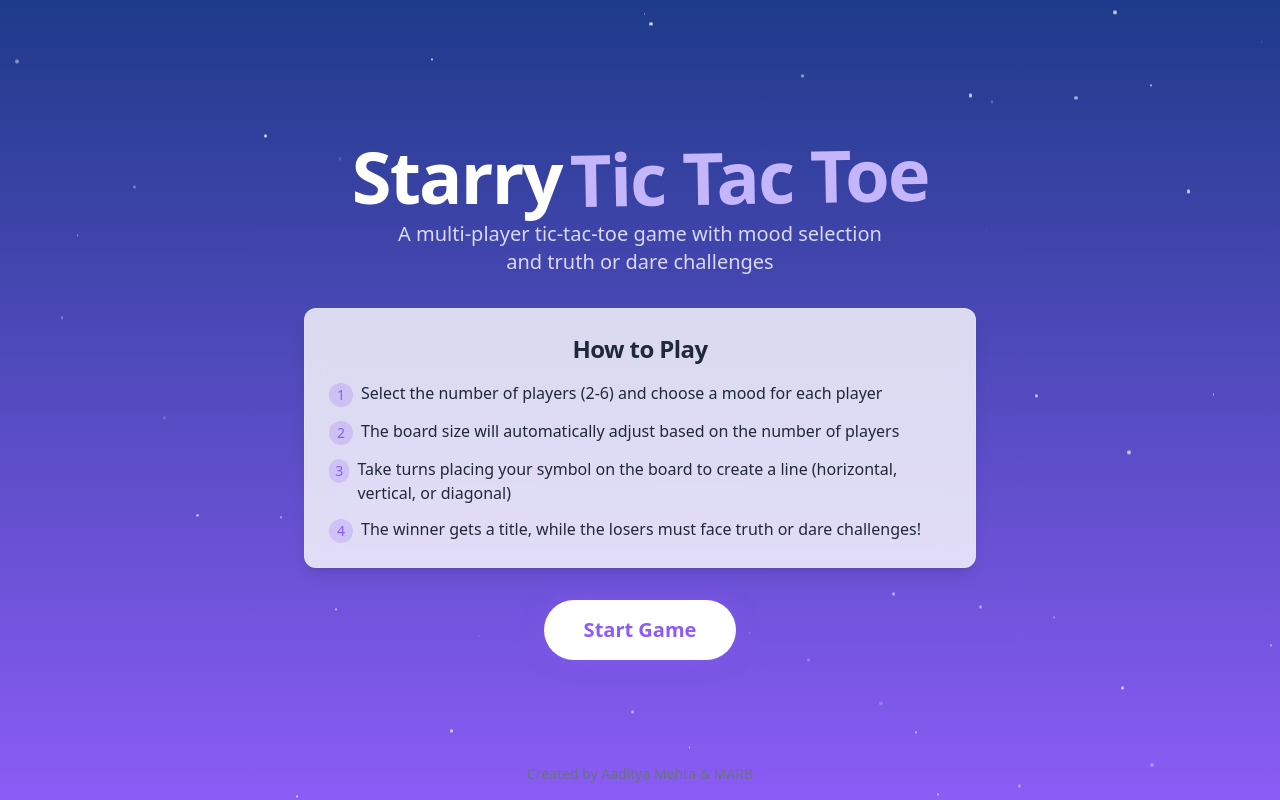
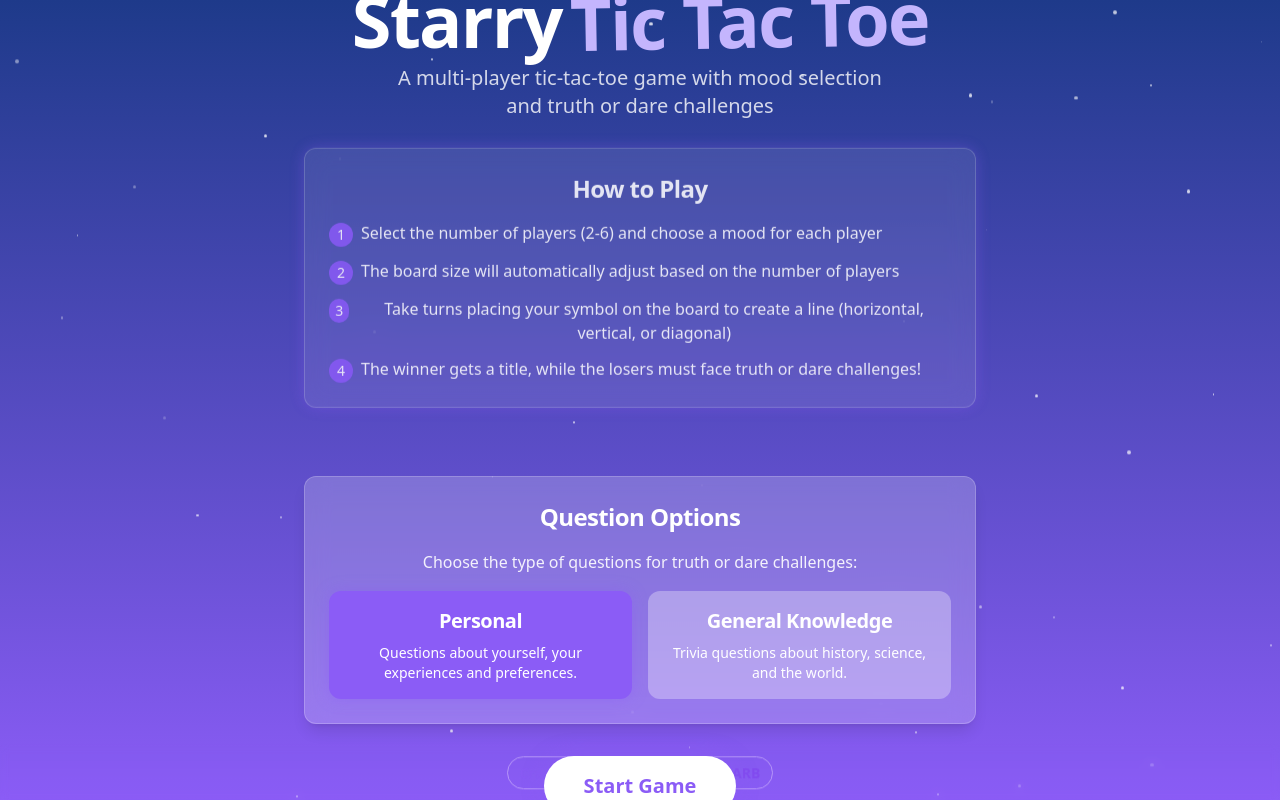
Before and after one commit to Adi555-M/starry-mood-tic-tac-toe, a React (Vite) app: page / in a window 1280 px wide. Built offline with nearby package versions, Linux system fonts and the light colour scheme.

Commit message:
Enhance Start Screen Instructions
Improve readability of how-to-play instructions on the start screen and add personal and general trivia questions. Also, improve the credits section.

```diff
--- a/src/components/StartScreen.tsx
+++ b/src/components/StartScreen.tsx
@@ -1,13 +1,18 @@
 
-import React from "react";
+import React, { useState } from "react";
 import { motion } from "framer-motion";
 import { cn } from "@/lib/utils";
+import { Card } from "@/components/ui/card";
 
 type StartScreenProps = {
   onStart: () => void;
 };
 
+type QuestionType = "personal" | "general";
+
 const StartScreen: React.FC<StartScreenProps> = ({ onStart }) => {
+  const [questionType, setQuestionType] = useState<QuestionType>("personal");
+
   // Create an array of random stars for the background effect
   const stars = Array.from({ length: 50 }, (_, i) => ({
     id: i,
@@ -85,36 +90,96 @@ const StartScreen: React.FC<StartScreenProps> = ({ onStart }) => {
           initial={{ opacity: 0, y: 20 }}
           animate={{ opacity: 1, y: 0 }}
           transition={{ duration: 0.5, delay: 1 }}
-          className="glass-card max-w-2xl w-full mb-8 p-6 text-left bg-white/80 backdrop-blur-lg shadow-lg"
+          className="max-w-2xl w-full mb-8"
         >
-          <h2 className="text-2xl font-bold mb-4 text-center text-gray-800">How to Play</h2>
-          <ul className="space-y-3 text-gray-800 font-medium">
+          <motion.div
+            className="backdrop-blur-md bg-white/10 rounded-xl p-6 mb-8 border border-white/20 shadow-glow-md"
+            whileHover={{
+              backgroundColor: "rgba(255, 255, 255, 0.2)",
+              transition: { duration: 0.3 }
+            }}
+            initial={{ opacity: 0.7 }}
+            animate={{
+              opacity: [0.7, 0.9, 0.7],
+              y: [0, -5, 0]
+            }}
+            transition={{
+              duration: 10,
+              repeat: Infinity,
+              repeatType: "reverse"
+            }}
+          >
+            <h2 className="text-2xl font-bold mb-4 text-center text-white">How to Play</h2>
+            <ul className="space-y-3 text-white font-medium">
               <li className="flex items-start">
-              <span className="inline-flex items-center justify-center bg-starry-purple/20 text-starry-purple h-6 w-6 rounded-full text-sm mr-2 mt-0.5">1</span>
+                <span className="inline-flex items-center justify-center bg-starry-purple text-white h-6 w-6 rounded-full text-sm mr-2 mt-0.5">1</span>
                 <span>Select the number of players (2-6) and choose a mood for each player</span>
               </li>
               <li className="flex items-start">
-              <span className="inline-flex items-center justify-center bg-starry-purple/20 text-starry-purple h-6 w-6 rounded-full text-sm mr-2 mt-0.5">2</span>
+                <span className="inline-flex items-center justify-center bg-starry-purple text-white h-6 w-6 rounded-full text-sm mr-2 mt-0.5">2</span>
                 <span>The board size will automatically adjust based on the number of players</span>
               </li>
               <li className="flex items-start">
-              <span className="inline-flex items-center justify-center bg-starry-purple/20 text-starry-purple h-6 w-6 rounded-full text-sm mr-2 mt-0.5">3</span>
+                <span className="inline-flex items-center justify-center bg-starry-purple text-white h-6 w-6 rounded-full text-sm mr-2 mt-0.5">3</span>
                 <span>Take turns placing your symbol on the board to create a line (horizontal, vertical, or diagonal)</span>
               </li>
               <li className="flex items-start">
-              <span className="inline-flex items-center justify-center bg-starry-purple/20 text-starry-purple h-6 w-6 rounded-full text-sm mr-2 mt-0.5">4</span>
+                <span className="inline-flex items-center justify-center bg-starry-purple text-white h-6 w-6 rounded-full text-sm mr-2 mt-0.5">4</span>
                 <span>The winner gets a title, while the losers must face truth or dare challenges!</span>
               </li>
             </ul>
+          </motion.div>
+        </motion.div>
+
+        <motion.div
+          initial={{ opacity: 0, y: 20 }}
+          animate={{ opacity: 1, y: 0 }}
+          transition={{ duration: 0.5, delay: 1.2 }}
+          className="glass-card p-6 rounded-xl bg-white/20 backdrop-blur-md max-w-2xl w-full mb-8"
+        >
+          <h2 className="text-2xl font-bold mb-4 text-center text-white">Question Options</h2>
+          <p className="text-white/90 text-center mb-4">Choose the type of questions for truth or dare challenges:</p>
+
+          <div className="flex flex-wrap gap-4 justify-center">
+            <motion.div
+              whileHover={{ scale: 1.05 }}
+              whileTap={{ scale: 0.95 }}
+              className={cn(
+                "p-4 rounded-xl cursor-pointer transition-all duration-300 w-[calc(50%-8px)]",
+                questionType === "personal"
+                  ? "bg-starry-purple text-white shadow-glow-md"
+                  : "bg-white/30 text-white"
+              )}
+              onClick={() => setQuestionType("personal")}
+            >
+              <h3 className="text-xl font-bold mb-2">Personal</h3>
+              <p className="text-sm">Questions about yourself, your experiences and preferences.</p>
+            </motion.div>
+
+            <motion.div
+              whileHover={{ scale: 1.05 }}
+              whileTap={{ scale: 0.95 }}
+              className={cn(
+                "p-4 rounded-xl cursor-pointer transition-all duration-300 w-[calc(50%-8px)]",
+                questionType === "general"
+                  ? "bg-starry-purple text-white shadow-glow-md"
+                  : "bg-white/30 text-white"
+              )}
+              onClick={() => setQuestionType("general")}
+            >
+              <h3 className="text-xl font-bold mb-2">General Knowledge</h3>
+              <p className="text-sm">Trivia questions about history, science, and the world.</p>
+            </motion.div>
+          </div>
         </motion.div>
 
         <motion.button
           initial={{ opacity: 0, scale: 0.9 }}
           animate={{ opacity: 1, scale: 1 }}
-          transition={{ duration: 0.5, delay: 1.3 }}
-          whileHover={{ scale: 1.05 }}
+          transition={{ duration: 0.5, delay: 1.5 }}
+          whileHover={{ scale: 1.05, boxShadow: "0 0 30px 5px rgba(196, 181, 253, 0.5)" }}
           whileTap={{ scale: 0.95 }}
-          onClick={onStart}
+          onClick={() => onStart()}
           className={cn(
             "bg-white text-starry-purple font-bold text-xl rounded-full px-10 py-4",
             "shadow-glow-lg hover:shadow-glow-lg transition-all duration-300"
--- a/src/pages/Index.tsx
+++ b/src/pages/Index.tsx
@@ -1,6 +1,6 @@
 
 import React, { useState } from "react";
-import { AnimatePresence } from "framer-motion";
+import { AnimatePresence, motion } from "framer-motion";
 import StartScreen from "@/components/StartScreen";
 import PlayerSelection from "@/components/PlayerSelection";
 import GameBoard from "@/components/GameBoard";
@@ -14,12 +14,14 @@ type Player = {
 };
 
 type GameState = "start" | "selection" | "playing" | "end";
+type QuestionType = "personal" | "general";
 
 const Index = () => {
   const [gameState, setGameState] = useState<GameState>("start");
   const [players, setPlayers] = useState<Player[]>([]);
   const [winner, setWinner] = useState<Player | null>(null);
   const [losers, setLosers] = useState<Player[]>([]);
+  const [questionType, setQuestionType] = useState<QuestionType>("personal");
 
   const handleStartGame = () => {
     setGameState("selection");
@@ -71,14 +73,29 @@ const Index = () => {
             winner={winner}
             losers={losers}
             onNewGame={handleNewGame}
+            questionType={questionType}
           />
         )}
       </AnimatePresence>
 
       {/* Credits Section */}
-      <div className="w-full text-center py-4 text-gray-500 text-sm absolute bottom-0 left-0 right-0 bg-transparent">
-        Created by Aaditya Mehta & MARB
-      </div>
+      <motion.div
+        className="w-full text-center py-4 absolute bottom-0 left-0 right-0 backdrop-blur-sm"
+        initial={{ opacity: 0.5 }}
+        whileHover={{ opacity: 1, backgroundColor: "rgba(255, 255, 255, 0.3)" }}
+        animate={{
+          y: [0, 5, 0],
+          transition: {
+            duration: 5,
+            repeat: Infinity,
+            repeatType: "reverse"
+          }
+        }}
+      >
+        <span className="font-semibold text-sm bg-gradient-to-r from-starry-purple to-starry-brightpurple text-transparent bg-clip-text px-3 py-1.5 rounded-full border border-purple-200">
+          Created by Aaditya Mehta & MARB
+        </span>
+      </motion.div>
     </div>
   );
 };
```
Lines whose indentation alone changed are shown as unchanged.
